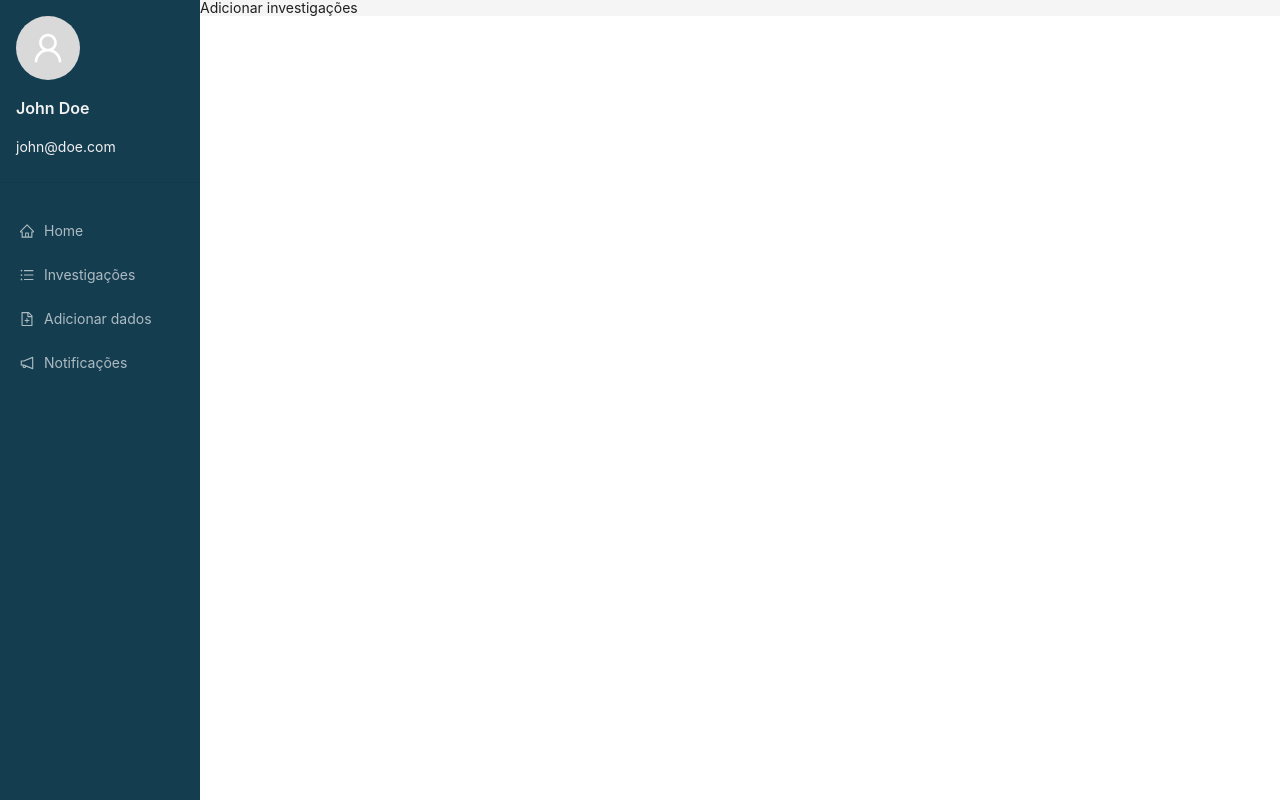
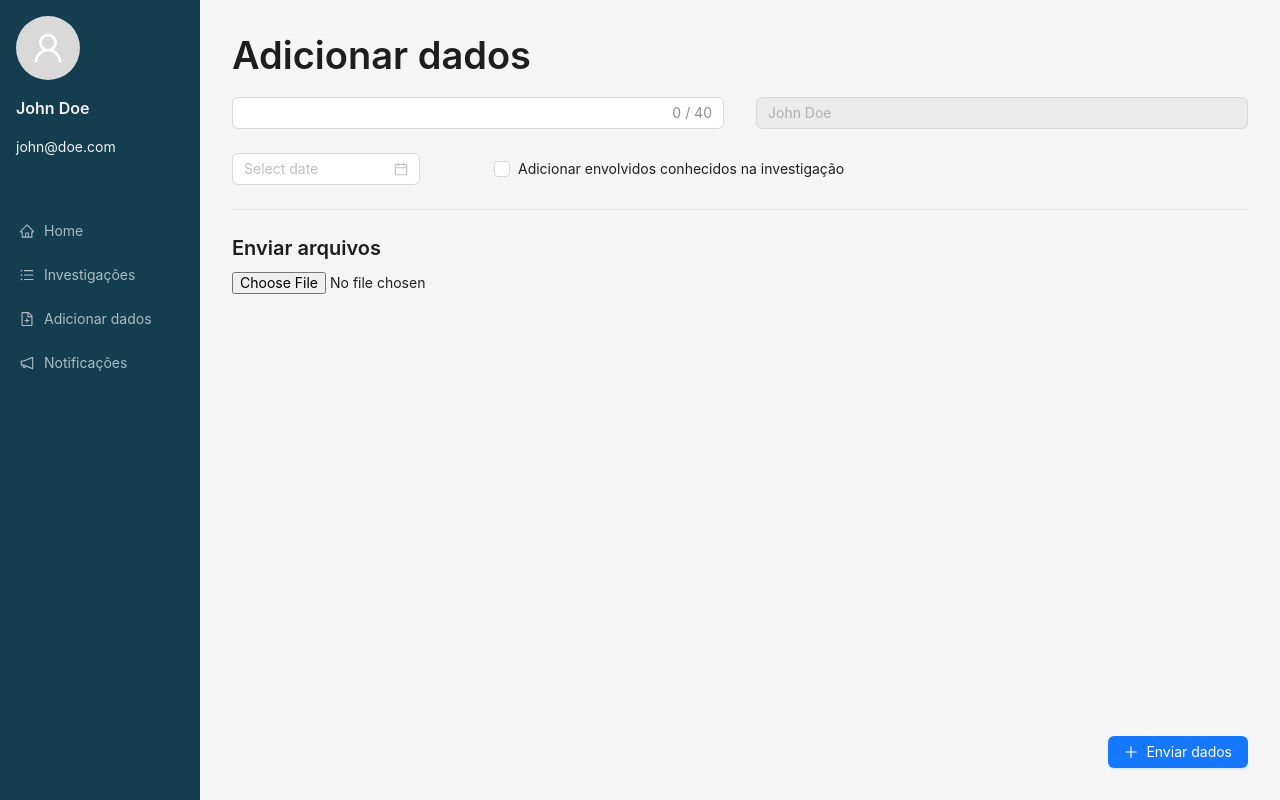
Before and after one commit to chiucchi/intelishare, a React (Vite) app: page /investigations-add in a window 1280 px wide. Built offline with nearby package versions, Linux system fonts and the light colour scheme.

Commit message:
feat: add create investigation page

```diff
--- a/package.json
+++ b/package.json
@@ -10,8 +10,12 @@
   },
   "dependencies": {
     "@ant-design/icons": "^5.0.1",
+    "@rpldy/upload-button": "^1.4.1",
+    "@rpldy/uploady": "^1.4.1",
     "@types/styled-components": "^5.1.26",
     "antd": "^5.4.0",
+    "jszip": "^3.10.1",
+    "rc-progress": "^3.4.1",
     "react": "^18.2.0",
     "react-dom": "^18.2.0",
     "react-router-dom": "^6.10.0",
--- a/src/App.tsx
+++ b/src/App.tsx
@@ -9,9 +9,12 @@ import {
   FileAddOutlined,
   NotificationOutlined,
 } from "@ant-design/icons";
+
 import { Route, Routes, useNavigate } from "react-router-dom";
 import Investigationlist from "./pages/investigations/InvestigationList";
 import PageHome from "./pages/home/PageHome";
+import InvestigationsAdd from "./pages/investigations/create/InvestigationsAdd";
+import Notifications from "./pages/notifications/Notifications";
 
 function App() {
   const { Content, Sider } = Layout;
@@ -95,20 +98,17 @@ function Contenta() {
       <Routes>
         <Route path="/home" element={<PageHome />}></Route>
         <Route path="/" element={<PageHome />}></Route>
-        <Route
-          path="/investigations"
-          element={<Investigationlist/>}
-        ></Route>
+        <Route path="/investigations" element={<Investigationlist />}></Route>
         <Route
           path="/investigations-add"
-          element={<div>Adicionar investigações</div>}
+          element={<InvestigationsAdd />}
         ></Route>
         <Route
           path="/investigations/:id"
           element={<div>Investigação</div>}
         ></Route>
         {/* <Route path="*" element={<Empty />}></Route> */}
-        <Route path="/notifications" element={<div>Notificações</div>}></Route>
+        <Route path="/notifications" element={<Notifications />}></Route>
         <Route path="/profile" element={<div>Perfil</div>}></Route>
       </Routes>
     </div>
--- /dev/null
+++ b/src/pages/investigations/create/InvestigationsAdd.tsx
@@ -0,0 +1,116 @@
+import {
+  Button,
+  Checkbox,
+  Col,
+  DatePicker,
+  DatePickerProps,
+  Divider,
+  Input,
+  Row,
+  Space,
+  Typography,
+} from "antd";
+import PageContainer from "../../../components/container/Container";
+import { useState } from "react";
+import { CheckboxChangeEvent } from "antd/es/checkbox";
+import { DeleteOutlined, PlusOutlined } from "@ant-design/icons";
+import JSZip from "jszip";
+
+const InvestigationsAdd = () => {
+  const [checked, setChecked] = useState(false);
+  const [files, setFiles] = useState<File[]>([]);
+  const [filenames, setFilenames] = useState<string[]>([]);
+
+  const onChange = (
+    e: React.ChangeEvent<HTMLInputElement | HTMLTextAreaElement>
+  ) => {
+    console.log("Change:", e.target.value);
+  };
+
+  const onChangeDate: DatePickerProps["onChange"] = (date, dateString) => {
+    console.log(date, dateString);
+  };
+
+  const onChangeCheck = (e: CheckboxChangeEvent) => {
+    console.log("checked = ", e.target.checked);
+    setChecked(e.target.checked);
+  };
+
+  const handleAddClick = () => {};
+
+  const handleFileSelect = async (e: React.ChangeEvent<HTMLInputElement>) => {
+    const file = e.target.files?.[0];
+    if (!file) {
+      return;
+    }
+    const zip = new JSZip();
+    const zipFile = await zip.loadAsync(file);
+    const files = Object.keys(zipFile.files);
+    setFilenames(files);
+    /* setFiles(zipFile.files); */
+    console.log(files);
+  };
+
+  return (
+    <PageContainer>
+      <Typography.Title>Adicionar dados</Typography.Title>
+      <Row gutter={[{ xs: 8, sm: 16, md: 24, lg: 32 }, 24]} align="middle">
+        <Col span={12}>
+          <Input showCount maxLength={40} onChange={onChange} />
+        </Col>
+        <Col span={12}>
+          <Input disabled value="John Doe" />
+        </Col>
+        <Col span={6}>
+          <DatePicker onChange={onChangeDate} />
+        </Col>
+        <Col span={12}>
+          <Checkbox checked={checked} onChange={onChangeCheck}>
+            Adicionar envolvidos conhecidos na investigação
+          </Checkbox>
+        </Col>
+      </Row>
+      {checked && (
+        <>
+          <Divider />
+          <Typography.Title level={4}>Envolvidos</Typography.Title>
+          <Row gutter={16}>
+            <Col span={12}>
+              <Input onChange={onChange} />
+            </Col>
+            <Space>
+              <Button>
+                <PlusOutlined />
+              </Button>
+              <Button>
+                <DeleteOutlined />
+              </Button>
+            </Space>
+          </Row>
+        </>
+      )}
+      <Divider />
+      <Typography.Title level={4}>Enviar arquivos</Typography.Title>
+      <input type="file" onChange={handleFileSelect} />
+      <ul>
+        {filenames.map((filename) => (
+          <li key={filename}>{filename}</li>
+        ))}
+      </ul>
+      <div
+        style={{
+          position: "absolute",
+          bottom: "32px",
+          right: "32px",
+        }}
+      >
+        <Button type="primary">
+          <PlusOutlined />
+          Enviar dados
+        </Button>
+      </div>
+    </PageContainer>
+  );
+};
+
+export default InvestigationsAdd;
--- /dev/null
+++ b/src/pages/notifications/Notifications.tsx
@@ -0,0 +1,12 @@
+import { Typography } from "antd";
+import PageContainer from "../../components/container/Container";
+
+const Notifications = () => {
+  return (
+    <PageContainer>
+      <Typography.Title>Notificações</Typography.Title>
+    </PageContainer>
+  );
+};
+
+export default Notifications;
```
Also changed, not shown: 1 other file (tests, documents, lock files or other folders).
